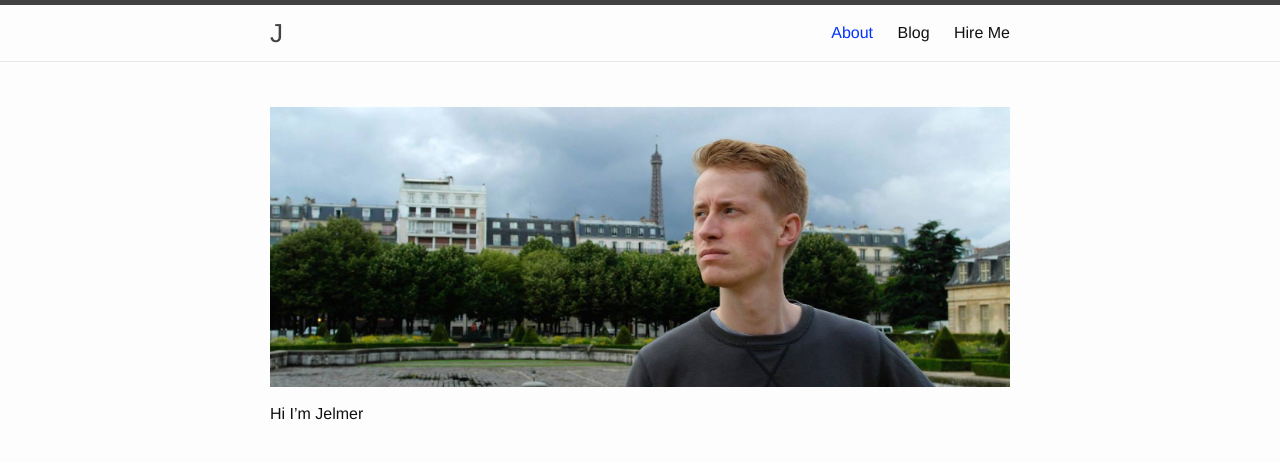
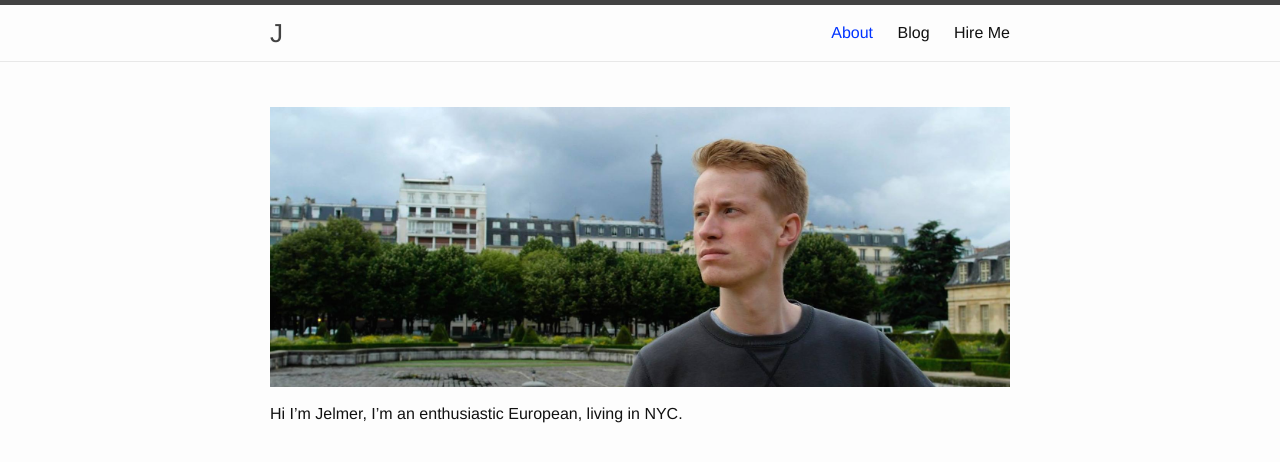
Before and after one commit to JelmerT/JelmerT.github.io, a Jekyll site: the page built from about.md, in a window 1280 px wide. Shown: the top 462 px of the page. Built offline with Jekyll 4.4.1, drawn with Linux system fonts in a browser that asks for light colours.

```diff
--- a/about.md
+++ b/about.md
@@ -10,4 +10,4 @@ permalink: /about/
 
 
 
-Hi I'm Jelmer
+Hi I'm Jelmer, I'm an enthusiastic European, living in NYC.
--- /dev/null
+++ b/robots.txt
@@ -0,0 +1,3 @@
+User-agent: *
+Disallow: /images/
+Disallow: /post/
```
